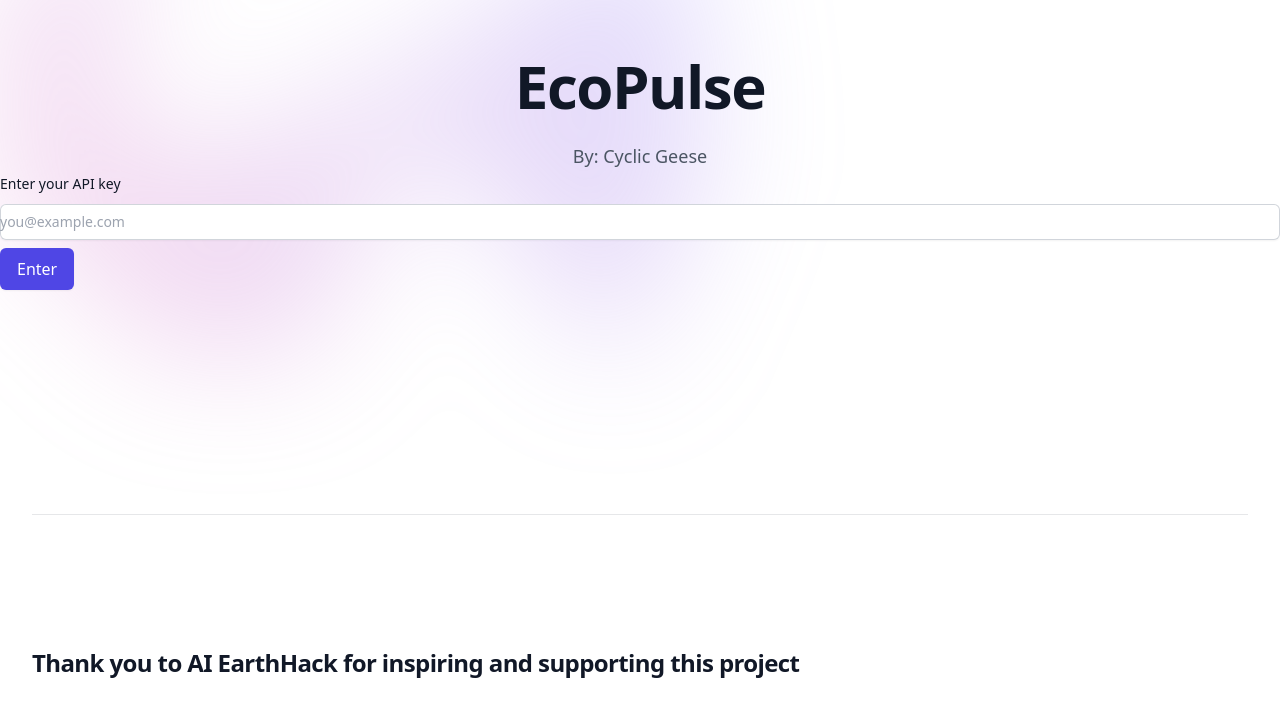
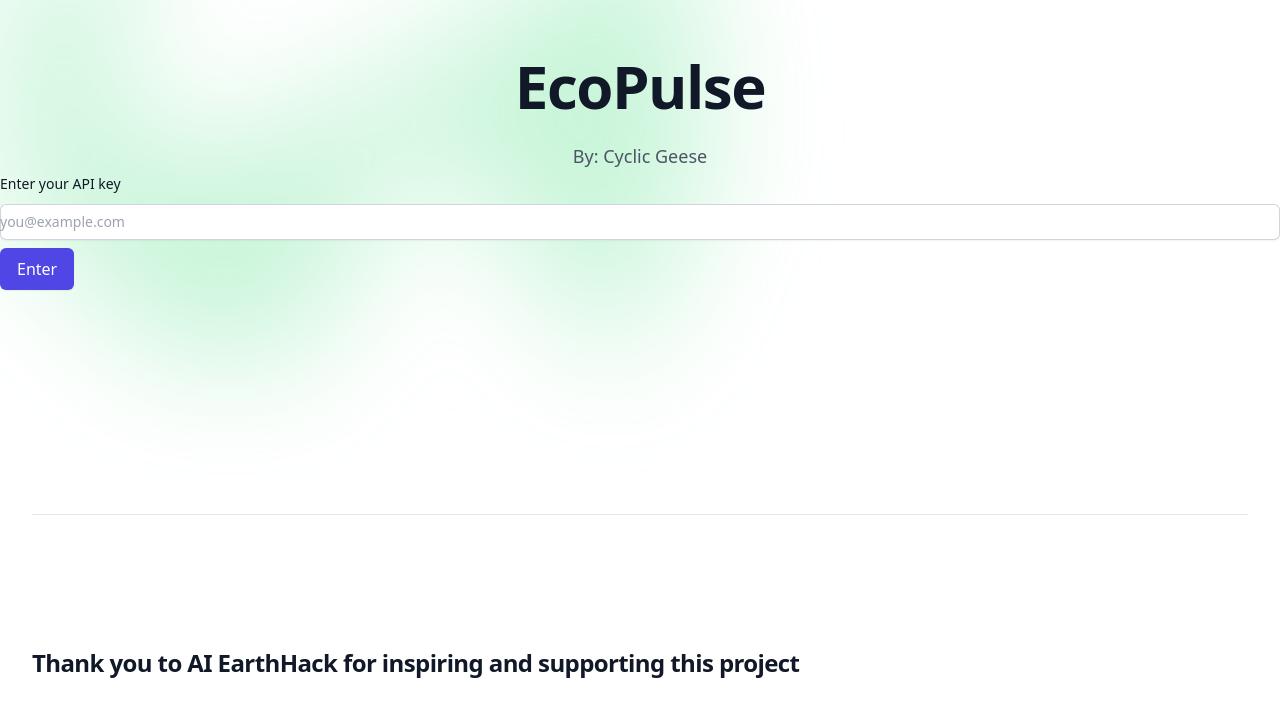
Before and after one commit to Rocksen1683/EcoPulse, a React (Create React App) app in the folder ecopulse/: page / in a window 1280 px wide. Shown: the top 716 px of the page. Built offline with nearby package versions, Linux system fonts and the light colour scheme.

Commit message:
modifying colour palette

```diff
--- a/ecopulse/src/App.js
+++ b/ecopulse/src/App.js
@@ -35,7 +35,7 @@ export default function Example() {
             aria-hidden="true"
           >
             <div
-              className="relative left-[calc(50%-11rem)] aspect-[1155/678] w-[36.125rem] -translate-x-1/2 rotate-[30deg] bg-gradient-to-tr from-[#ff80b5] to-[#9089fc] opacity-30 sm:left-[calc(50%-30rem)] sm:w-[72.1875rem]"
+              className="relative left-[calc(50%-11rem)] aspect-[1155/678] w-[36.125rem] -translate-x-1/2 rotate-[30deg] bg-green-400 opacity-30 sm:left-[calc(50%-30rem)] sm:w-[72.1875rem]"
               style={{
                 clipPath:
                   'polygon(74.1% 44.1%, 100% 61.6%, 97.5% 26.9%, 85.5% 0.1%, 80.7% 2%, 72.5% 32.5%, 60.2% 62.4%, 52.4% 68.1%, 47.5% 58.3%, 45.2% 34.5%, 27.5% 76.7%, 0.1% 64.9%, 17.9% 100%, 27.6% 76.8%, 76.1% 97.7%, 74.1% 44.1%)',
```
